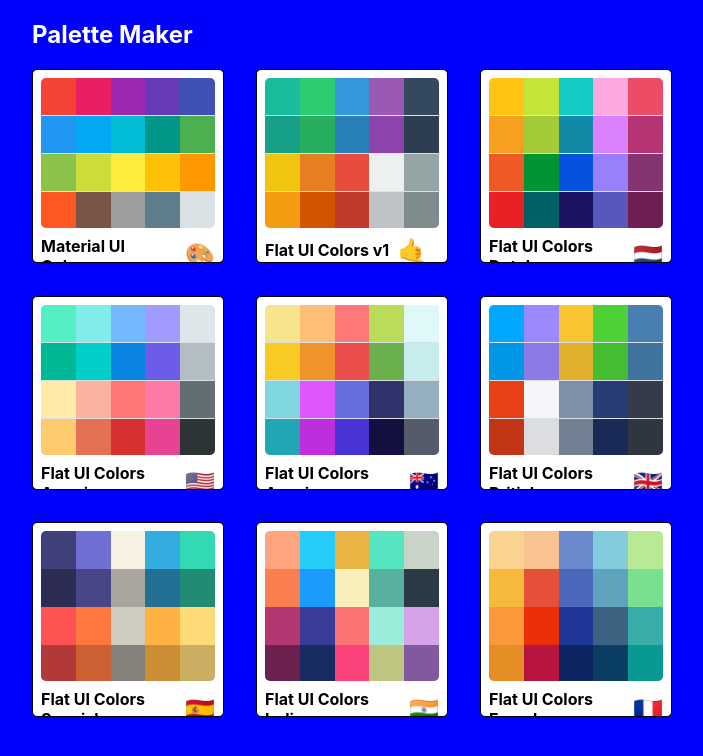
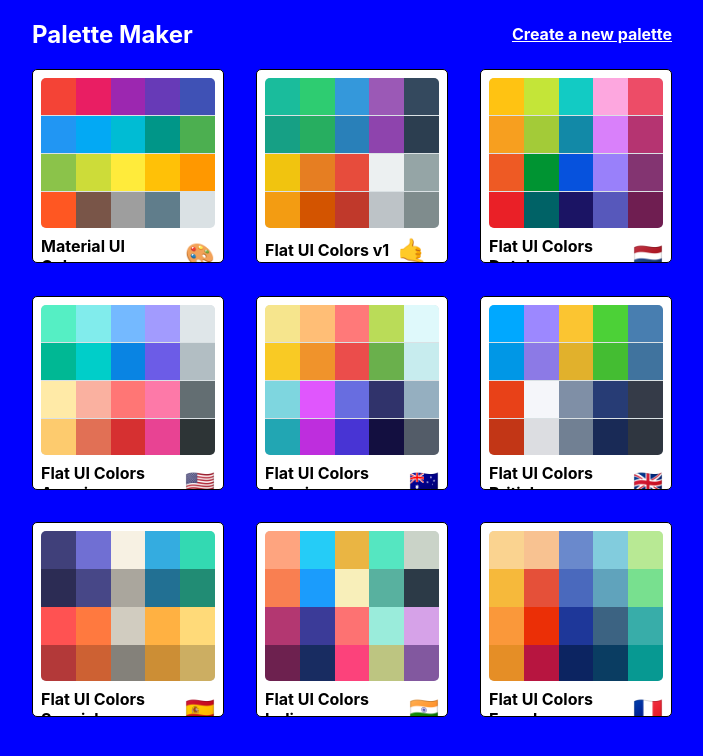
Before and after one commit to theborgh/palette-maker, a React (Create React App) app: page / in a window 1280 px wide. Shown: the top 756 px of the page, without its empty margins (288-991 px from the left). Built offline with nearby package versions, Linux system fonts and the light colour scheme.

Commit message:
Add NewPaletteForm and link it from PaletteList

```diff
--- a/src/App.js
+++ b/src/App.js
@@ -5,6 +5,7 @@
 import Palette from './Palette';
 import PaletteList from './PaletteList';
 import SingleColorPalette from './SingleColorPalette';
+import NewPaletteForm from './NewPaletteForm';
 import seedColors from './seedColors';
 import {generatePalette} from './colorHelpers';
 
@@ -23,6 +24,7 @@
     return (
       <div>
         <Switch>
+          <Route path='/palette/new' exact render={() => <NewPaletteForm />} />
           <Route
             path='/'
             exact
--- /dev/null
+++ b/src/NewPaletteForm.js
@@ -0,0 +1,11 @@
+import React, {Component} from 'react';
+
+export default class NewPaletteForm extends Component {
+  render() {
+    return (
+      <div>
+        <h1>New Palette Form</h1>
+      </div>
+    );
+  }
+}
--- a/src/PaletteList.js
+++ b/src/PaletteList.js
@@ -1,4 +1,5 @@
 import React, {Component} from 'react';
+import {Link} from 'react-router-dom';
 import MiniPalette from './MiniPalette';
 import {withStyles} from '@material-ui/styles';
 import styles from './styles/PaletteListStyles';
@@ -21,6 +22,7 @@
         <div className={classes.container}>
           <nav className={classes.nav}>
             <h1>Palette Maker</h1>
+            <Link to='/palette/new'>Create a new palette</Link>
           </nav>
           <div className={classes.palettes}>
             {palettes.map(palette => (
--- a/src/styles/PaletteListStyles.js
+++ b/src/styles/PaletteListStyles.js
@@ -18,6 +18,12 @@
     width: '100%',
     justifyContent: 'space-between',
     color: 'white',
+    alignItems: 'center',
+
+    '& a': {
+      color: 'white',
+      fontWeight: 'bold',
+    },
   },
   palettes: {
     boxSizing: 'border-box',
```
